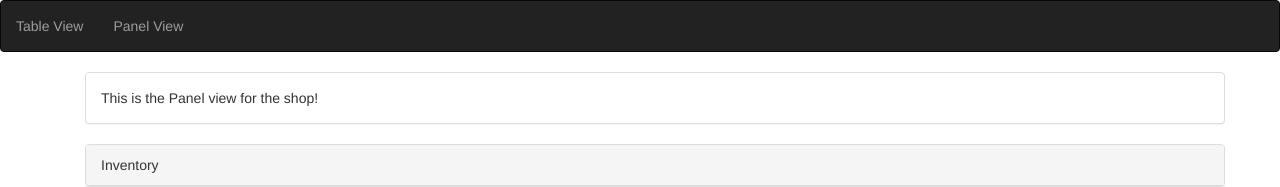
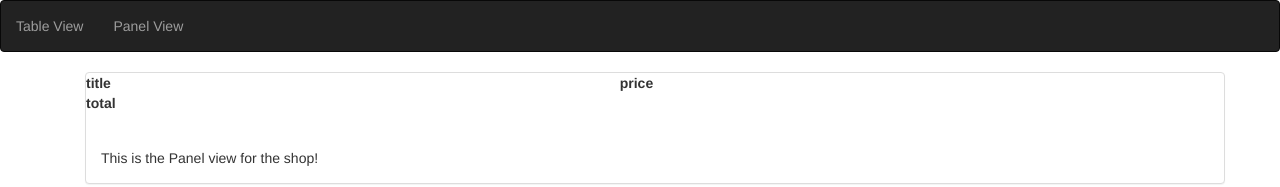
Before and after one commit to Adil-K/Ng-Shop-App, an Angular app: page /item-panel in a window 1280 px wide. Shown: the top 187 px of the page. Built offline with nearby package versions, Linux system fonts and the light colour scheme; no server answers.

Commit message:
basket model & service

```diff
--- a/src/app/app.module.ts
+++ b/src/app/app.module.ts
@@ -11,7 +11,7 @@ import { AppComponent } from './app.component';
 import { SandboxComponent } from './components/sandbox/sandbox.component';
 import { ItemTableComponent } from './components/itemTable/itemTable.component';
 import { ItemPanelComponent } from './components/itemPanel/ItemPanel.component';
-import { CartComponent } from './components/cart/cart.component';
+import { BasketComponent } from './components/basket/basket.component';
 import { ShopItemComponent } from './components/shopItem/shopItem.component';
 
 // instuctions for new conponent:
@@ -40,8 +40,8 @@ const appRoutes: Routes = [
     SandboxComponent,
     ItemTableComponent,
     ItemPanelComponent,
-    CartComponent,
     ShopItemComponent,
+    BasketComponent,
   ],
   // modules we depend on
   imports: [
--- /dev/null
+++ b/src/app/components/basket/basket.component.html
@@ -0,0 +1,13 @@
+<table class="table">
+  <tr>
+    <th>title</th>
+    <th>price</th>
+  </tr>
+  <tr>
+    <td></td>
+    <td></td>
+  </tr>
+  <tr>
+    <th>total</th>
+  </tr>
+</table>
--- /dev/null
+++ b/src/app/components/basket/basket.component.ts
@@ -0,0 +1,9 @@
+import { Component } from '@angular/core';
+
+@Component({
+  selector: 'basket',
+  templateUrl: './basket.component.html',
+})
+export class BasketComponent {
+  title = 'Basket';
+}
--- a/src/app/components/cart/cart.component.html
+++ /dev/null
@@ -1 +0,0 @@
-<div></div>
--- a/src/app/components/cart/cart.component.ts
+++ /dev/null
@@ -1,9 +0,0 @@
-import { Component } from '@angular/core';
-
-@Component({
-  selector: 'cart',
-  templateUrl: './cart.component.html',
-})
-export class CartComponent {
-  title = 'Cart';
-}
--- a/src/app/components/itemPanel/ItemPanel.component.html
+++ b/src/app/components/itemPanel/ItemPanel.component.html
@@ -1,5 +1,7 @@
 <div class="container">
   <div class="panel panel-default">
+
+    <basket></basket>
     <div class="panel-body">
       This is the {{title}}!
     </div>
```
Also changed, not shown: src/app/models/baket.item.ts (added, +20 -0 lines), src/app/services/basket.service.ts (added, +20 -0 lines).
